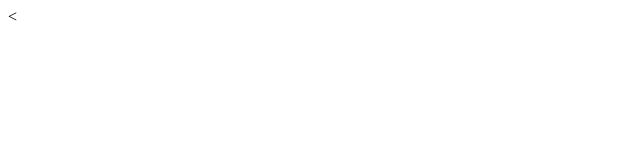
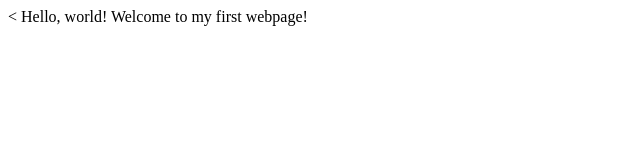
Before and after one commit to Adrian-Wanjau/first-webpage, a plain HTML site: page my-first-website.html in a window 1280 px wide. Shown: the whole page, without its empty margins (0-640 px from the left). Drawn offline with Linux system fonts and the light colour scheme.

Commit message:
add Body

```diff
--- a/my-first-website.html
+++ b/my-first-website.html
@@ -4,6 +4,7 @@
     <<title>My First Webpage</title>
   </head>
   <body>
-
+    Hello, world!
+    Welcome to my first webpage!
   </body>
 </html>
```
